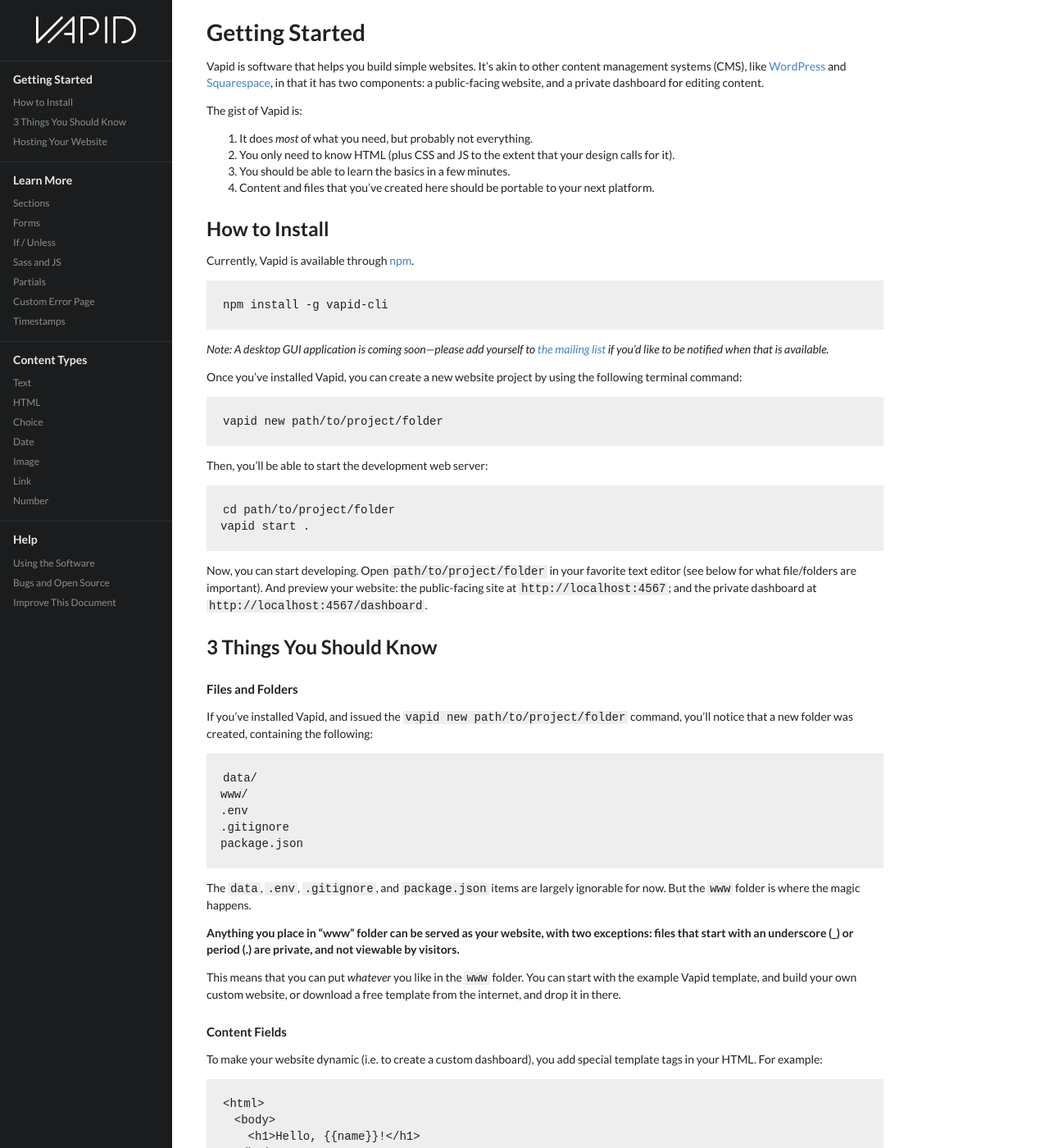
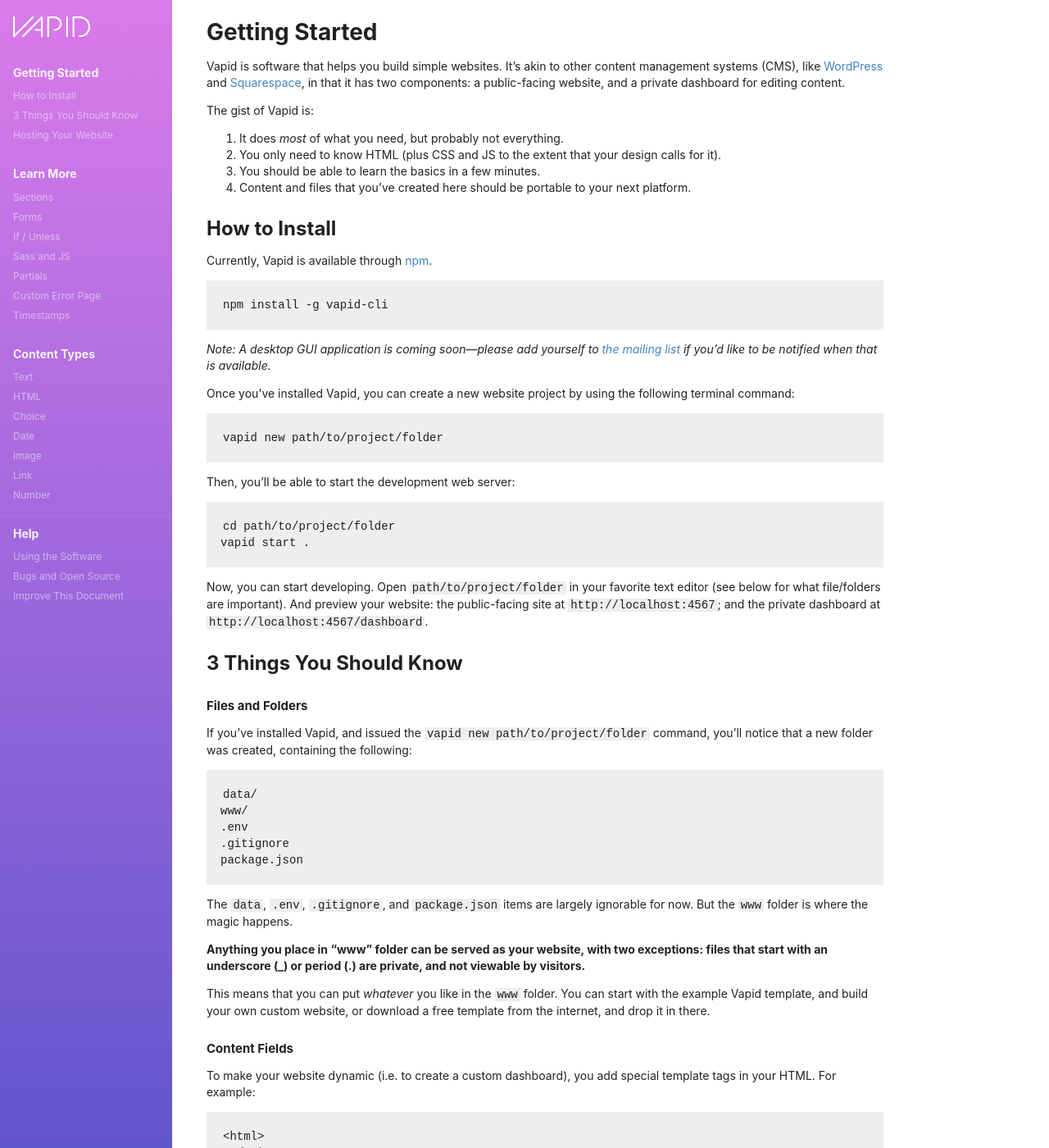
Before and after one commit to vapid/vapid-docs, a Jekyll site: the page built from index.md, in a window 1280 px wide and 1400 px high. Shown: the whole window at 82% size. Built offline with Jekyll 4.4.1, drawn with Linux system fonts in a browser that asks for light colours; nearby versions of some CDN libraries.

Commit message:
Beta launch refresh

```diff
--- a/_sass/_sidebar.scss
+++ b/_sass/_sidebar.scss
@@ -1,7 +1,10 @@
 .ui.sidebar {
+
+  background-image: linear-gradient(0deg, #6155CE 0%, #DA7BEA 100%) !important;
+
   .logo {
     display: none;
-    margin: 0.5rem 2rem;
+    margin: 0.5rem 6rem 0.5rem 0rem;
   }
 
   .item-home {
--- /dev/null
+++ b/_sass/type.scss
@@ -0,0 +1,3 @@
+body, h1, h2, h3, h4, h5, h6, .menu, .item {
+	font-family: -apple-system,system-ui,BlinkMacSystemFont,"Segoe UI",Roboto,"Helvetica Neue",Arial,sans-serif;
+}
--- a/stylesheets/main.scss
+++ b/stylesheets/main.scss
@@ -7,6 +7,7 @@
 @import "sidebar";
 @import "code";
 @import "table";
+@import "type";
 
 .pusher {
   width: 100%;
```
